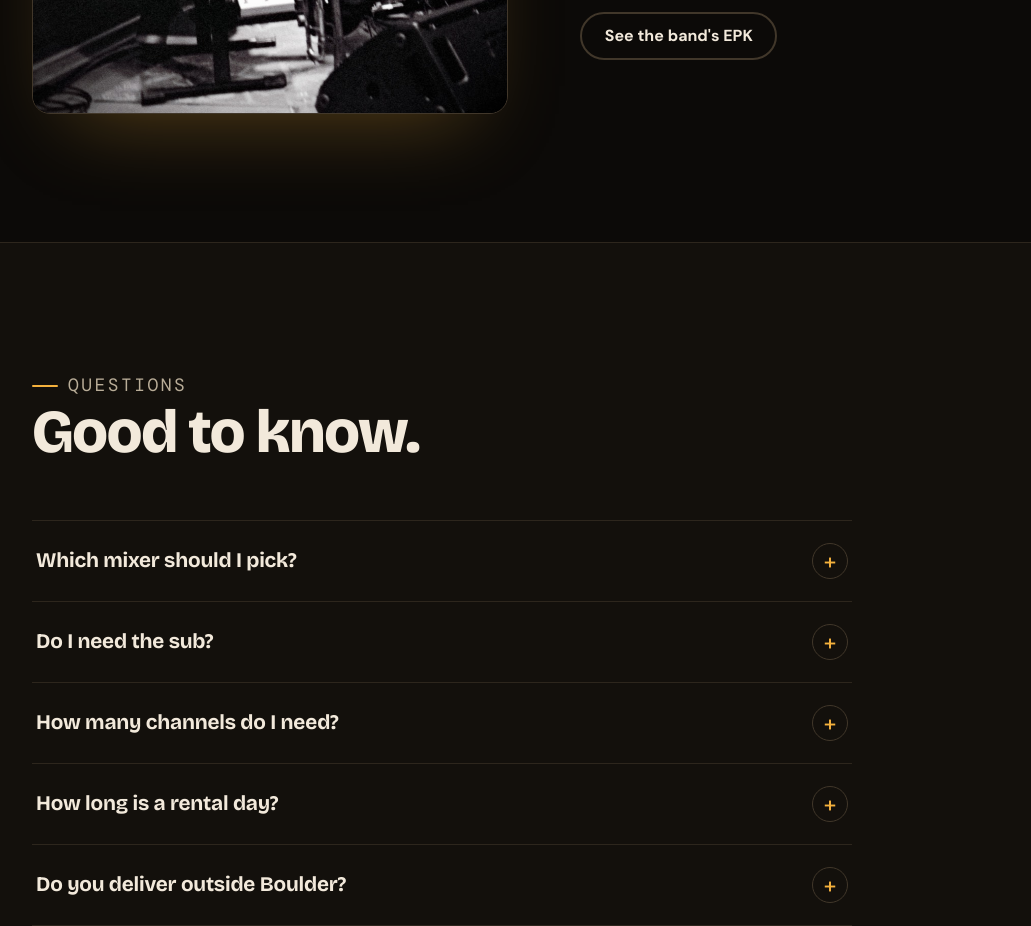
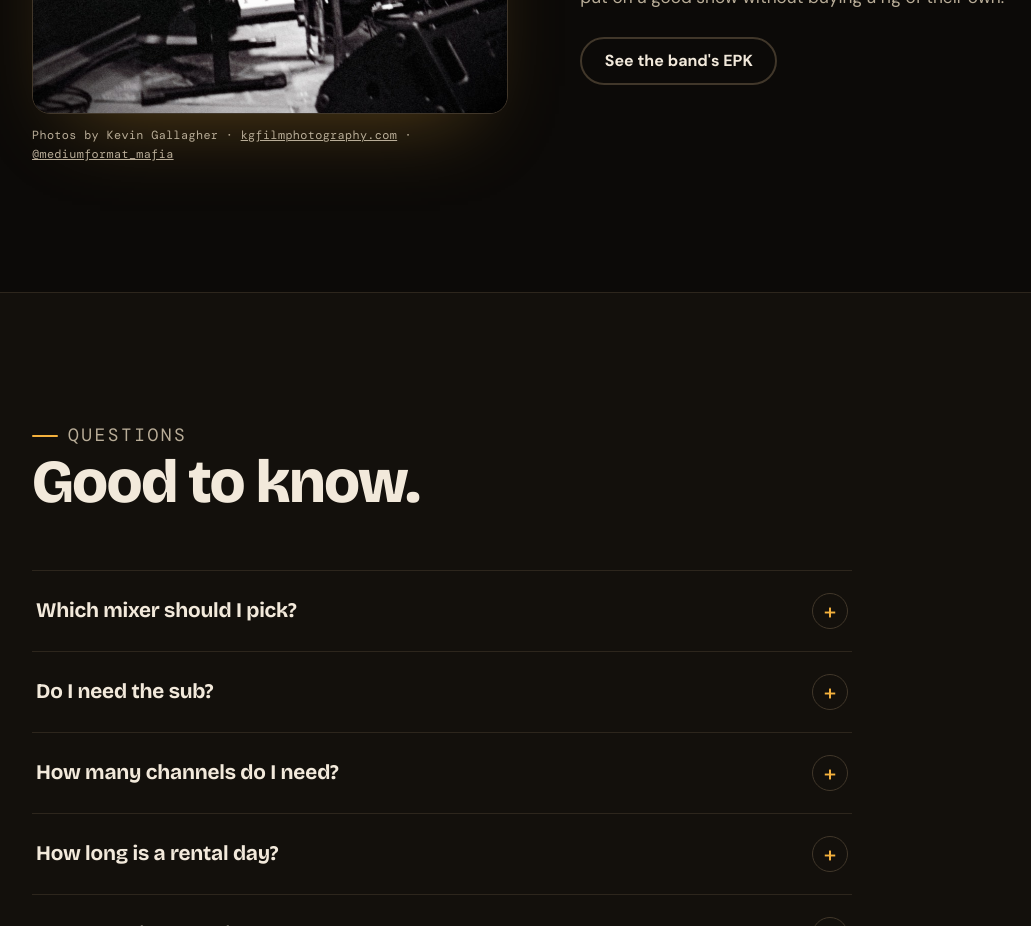
Before and after one commit to zilkey/bouldersoundrental, a plain HTML site: page index.html in a window 1280 px wide. Shown: the part 7400-8326 px from the top of the page, without its empty margins (48-1079 px from the left). Drawn offline with nearby package versions, Linux system fonts and the light colour scheme.

Commit message:
Photo credit under the About photo
Co-Authored-By: Claude Fable 5.2 <noreply@anthropic.com>

```diff
--- a/index.html
+++ b/index.html
@@ -314,6 +314,9 @@ footer p{margin:0}
 .about-grid{display:grid;grid-template-columns:minmax(0,5fr) minmax(0,6fr);gap:clamp(28px,6vw,72px);align-items:center}
 .about-photo{margin:0;position:relative}
 .about-photo img{display:block;width:100%;height:auto;aspect-ratio:4/5;object-fit:cover;object-position:50% 35%;border-radius:var(--r);border:1px solid var(--line2);box-shadow:0 40px 80px -40px rgba(244,177,61,.35)}
+.about-photo figcaption{font-family:var(--mono);font-size:.74rem;letter-spacing:.03em;color:var(--muted);margin-top:12px;line-height:1.6}
+.about-photo figcaption a{color:var(--muted)}
+.about-photo figcaption a:hover{color:var(--amber2)}
 .about-grid h2{font-size:clamp(2.1rem,5vw,3.8rem);font-weight:800;margin-bottom:18px}
 .about-grid p{color:var(--muted);font-size:1.08rem;max-width:34em}
 .about-grid p.lead{color:var(--text);font-size:1.25rem}
@@ -580,6 +583,7 @@ footer p{margin:0}
   <div class="wrap about-grid">
     <figure class="about-photo reveal">
       <img src="jeff.jpg" width="933" height="1400" loading="lazy" alt="Jeff Dean playing keyboard and singing on stage, with a trumpet on a stand beside him">
+      <figcaption>Photos by Kevin Gallagher &middot; <a href="https://kgfilmphotography.com" target="_blank" rel="noopener">kgfilmphotography.com</a> &middot; <a href="https://www.instagram.com/mediumformat_mafia/" target="_blank" rel="noopener">@mediumformat_mafia</a></figcaption>
     </figure>
     <div class="reveal">
       <p class="eyebrow">About me</p>
```
